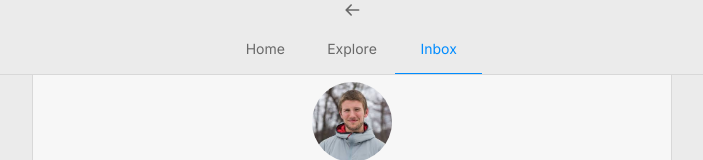
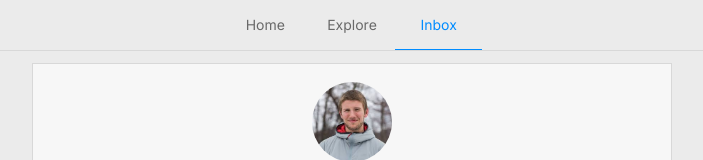
Before and after one commit to Loisir/loisir-web, a React (Create React App) app: page / in a window 1280 px wide. Shown: the top 160 px of the page, without its empty margins (288-991 px from the left). Built offline with nearby package versions, Linux system fonts and the light colour scheme.

Commit message:
refactored interface names

```diff
--- a/src/components/pages/Explore/index.tsx
+++ b/src/components/pages/Explore/index.tsx
@@ -2,10 +2,10 @@ import React from 'react';
 import './index.scss';
 import { generateAvatarSvg } from '../../../utils';
 
-interface ExploreProps {
+interface IExploreProps {
 }
 
-export default class Explore extends React.Component<ExploreProps> {
+export default class Explore extends React.Component<IExploreProps> {
   render() {
     return (
       <div className="explore">
--- a/src/components/widgets/Avatar/index.tsx
+++ b/src/components/widgets/Avatar/index.tsx
@@ -2,7 +2,7 @@ import React from 'react';
 
 export const DEFAULT_AVATAR_SIZE = 52;
 
-interface AvatarProps {
+interface IAvatarProps extends React.DetailedHTMLProps<React.ImgHTMLAttributes<HTMLImageElement>, HTMLImageElement> {
   /**
    * Avatar source
    */
@@ -18,15 +18,10 @@ interface AvatarProps {
    * Whether or not this avatar is circular.
    * Default value is true.
    */
-  isCircular: boolean,
-
-  /**
-   * CSS style component
-   */
-  style?: React.CSSProperties
+  isCircular: boolean
 }
 
-export default class Avatar extends React.Component<AvatarProps> {
+export default class Avatar extends React.Component<IAvatarProps> {
   public static defaultProps = {
     size: DEFAULT_AVATAR_SIZE,
     isCircular: true
@@ -43,6 +38,7 @@ export default class Avatar extends React.Component<AvatarProps> {
           ...this.props.style
         }}
         src={this.props.src || '/images/default-avatar.png'}
+        {...this.props}
       />
     );
   }
--- a/src/components/widgets/Modal/index.tsx
+++ b/src/components/widgets/Modal/index.tsx
@@ -4,7 +4,7 @@ import './index.scss';
 export const DEFAULT_MODAL_BACKGROUND_ALPHA = .6; // 60%
 export const MODAL_ZINDEX = 1000;
 
-interface ModalProps {
+interface IModalProps {
   /**
    * CSS alpha opacity.
    * Default value is DEFAULT_MODAL_BACKGROUND_ALPHA.
@@ -23,8 +23,10 @@ interface ModalProps {
   isVisible?: boolean,
 };
 
+interface IModalState {}
+
 /** Opens a modal windows */
-export default class Modal extends React.Component<ModalProps> {
+export default class Modal extends React.Component<IModalProps, IModalState> {
   public static defaultProps = {
     backgroundAlpha: DEFAULT_MODAL_BACKGROUND_ALPHA,
     isVisible: false
@@ -41,7 +43,7 @@ export default class Modal extends React.Component<ModalProps> {
     return (
       <div className="modal"
         style={{
-          backgroundColor: 'rgba(0,0,0,' + this.props.backgroundAlpha + ')',
+          backgroundColor: `rgba(0,0,0, ${ this.props.backgroundAlpha })`,
           display: this.props.isVisible ? "block" : "none",
           zIndex: MODAL_ZINDEX
         }}>
--- a/src/components/widgets/NavBar/index.tsx
+++ b/src/components/widgets/NavBar/index.tsx
@@ -1,9 +1,14 @@
 import React from 'react';
+import { debounce } from '../../../utils';
 import './index.scss';
 
 export const NAV_BAR_ZINDEX = 100;
 
-export default class Navbar extends React.Component {
+interface INavbarProps {}
+
+interface INavbarState {}
+
+export default class Navbar extends React.Component<INavbarProps, INavbarState> {
   componentDidMount() {
     window.addEventListener('scroll', this.handleScroll);
   }
@@ -16,12 +21,12 @@ export default class Navbar extends React.Component {
     console.log(window.pageYOffset);
   }
 
-  onBackClicked = () => {
+  onBackClicked () {
     if (document.referrer.indexOf(window.location.host) !== -1 ) {
       window.history.back();
     }
     else {
-      window.location.href = '/explore';
+      window.location.href = '/';
     }
   }
 
@@ -31,13 +36,7 @@ export default class Navbar extends React.Component {
       style ={{
         zIndex: NAV_BAR_ZINDEX
       }}>
-      <div className="back-btn" onClick={this.onBackClicked}>
-        <svg xmlns="http://www.w3.org/2000/svg" width="20px" height="20px" viewBox="0 0 24 24" version="1.1">
-          <g id="surface1">
-            <path d="M20 11H7.414l4.293-4.293c.39-.39.39-1.023 0-1.414s-1.023-.39-1.414 0l-6 6c-.39.39-.39 1.023 0 1.414l6 6c.195.195.45.293.707.293s.512-.098.707-.293c.39-.39.39-1.023 0-1.414L7.414 13H20c.553 0 1-.447 1-1s-.447-1-1-1z"/>
-          </g>
-        </svg>
-      </div>
+
       <div className="navbar-container">
         <span className="nav-tab">
           <a href="/">
--- a/src/components/widgets/Post/index.tsx
+++ b/src/components/widgets/Post/index.tsx
@@ -6,7 +6,7 @@ import gfm from 'remark-gfm';
 import ReactMarkdown from 'react-markdown';
 import './index.scss';
 
-interface PostProps {
+interface IPostProps {
   /**
    * Post image source url
    */
@@ -44,7 +44,11 @@ interface PostProps {
   comments: number,
 }
 
-export default class Post extends React.Component<PostProps> {
+export default class Post extends React.Component<IPostProps> {
+  public static defaultProps = {
+    caption: ''
+  };
+
   onOptionsClicked() {
     console.log("Options clicked!");
   }
@@ -61,13 +65,18 @@ export default class Post extends React.Component<PostProps> {
     console.log("Comments clicked!");
   }
 
+  onAvatarClicked = () => {
+    // redirect to user profile page.
+    console.log("Avatar clicked!");
+  }
+
   render() {
     return (
       <div className="post">
         <div className="post-info">
           <div>
             <div className="avatar-container">
-              <Avatar src={this.props.avatarUrl} size={40}/>
+              <Avatar src={this.props.avatarUrl} size={40} onClick={this.onAvatarClicked}/>
             </div>
 
             <div className="post-header">
@@ -91,7 +100,7 @@ export default class Post extends React.Component<PostProps> {
 
         <div className="post-caption">
           <ReactMarkdown plugins={[[gfm, {singleTilde: false}]]}>
-            {this.props.caption || ""}
+            {this.props.caption}
           </ReactMarkdown>
         </div>
 
@@ -111,7 +120,7 @@ export default class Post extends React.Component<PostProps> {
               </span>
 
               <span className="post-action-value">
-                <p>{labelNumber(this.props.likes || 0)}</p>
+                <p>{labelNumber(this.props.likes)}</p>
               </span>
             </span>
 
--- a/src/components/widgets/Profile/index.tsx
+++ b/src/components/widgets/Profile/index.tsx
@@ -5,7 +5,7 @@ import Avatar from '../Avatar';
 import gfm from 'remark-gfm';
 import ReactMarkdown from 'react-markdown';
 
-interface ProfileProps {
+interface IProfileProps {
   /**
    * Profile avatar url.
    */
@@ -26,7 +26,7 @@ interface ProfileProps {
   isMinimalView?: boolean
 };
 
-export default class Profile extends React.Component<ProfileProps> {
+export default class Profile extends React.Component<IProfileProps> {
   public static defaultProps = {
     isMinimalView: false
   }
--- a/src/utils/debounce.ts
+++ b/src/utils/debounce.ts
@@ -4,7 +4,8 @@
  *
  * @param func The function which we want to debounce
  * @param wait How many milliseconds must pass after most recent function call, for the original function to be called
- * @param immediate If set to true then function will be called immediately, but on subsequent calls of the debounced function original function won't be called, unless wait passed after last call
+ * @param immediate If set to true then function will be called immediately,
+ *        but on subsequent calls of the debounced function original function won't be called, unless wait passed after last call
  * @returns void
  */
 export function debounce(
```
Also changed, not shown: src/components/widgets/Snackbar/index.tsx (deleted, +0 -11 lines), src/components/widgets/Snackbar/index.scss (deleted), 1 other file (tests, documents, lock files or other folders).
